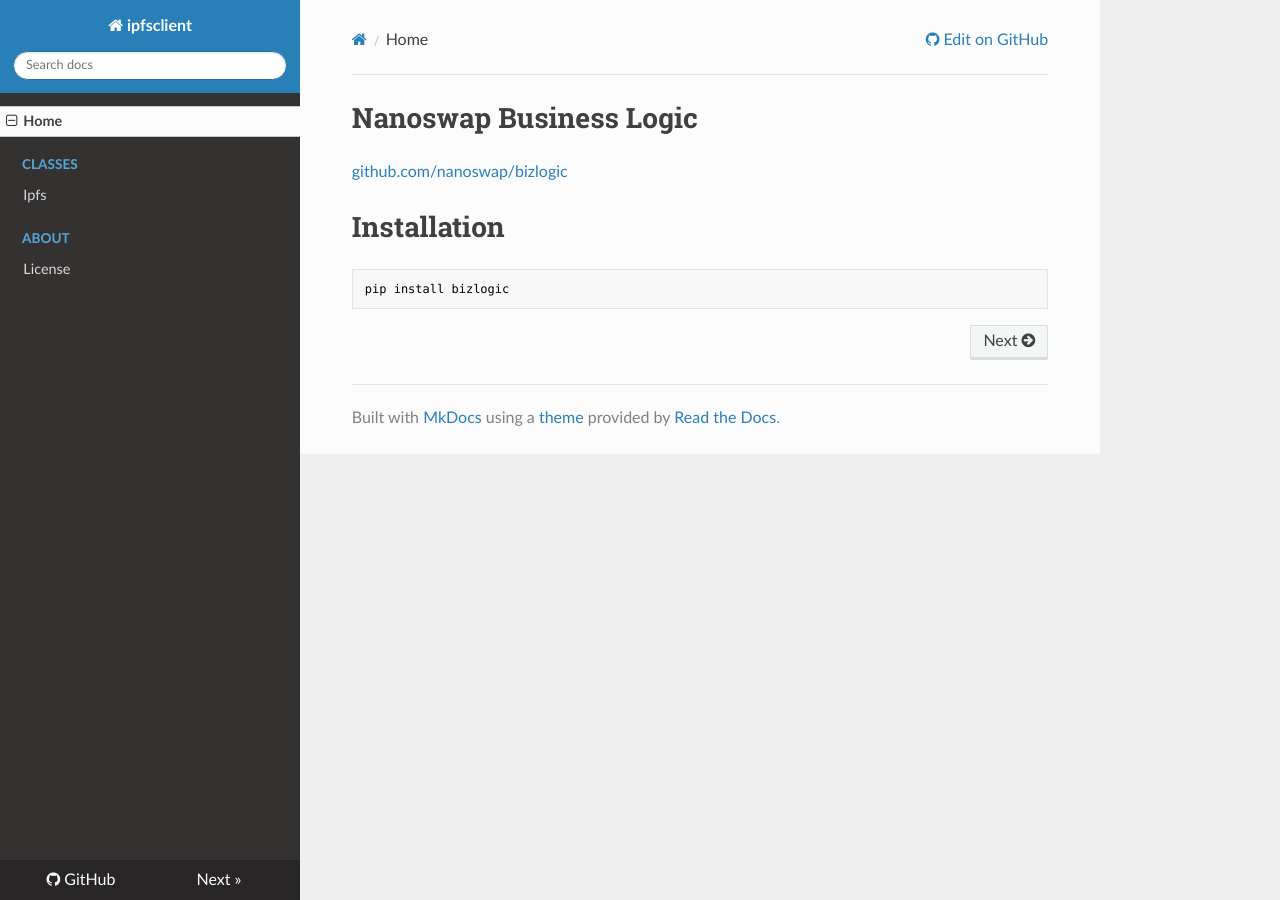
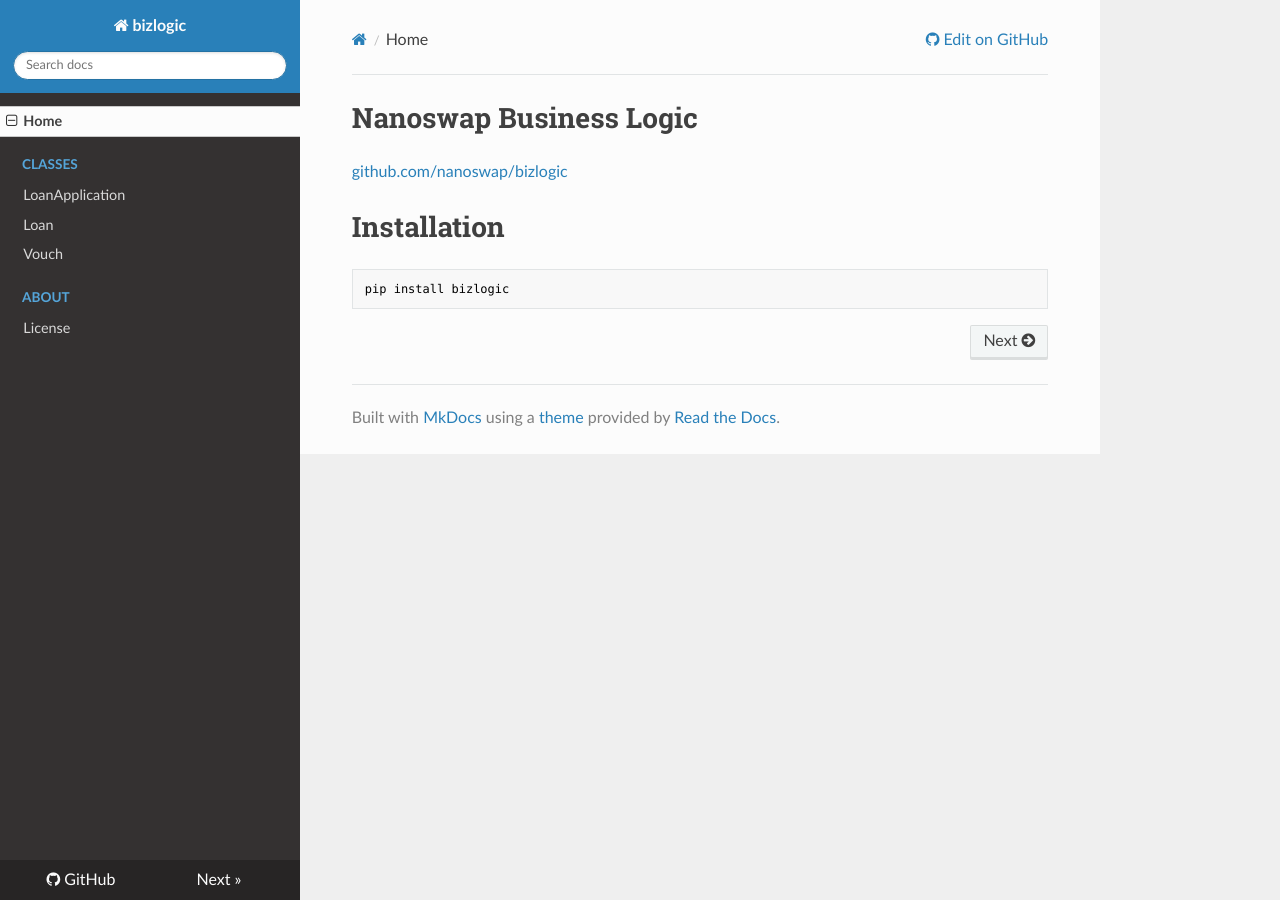
Before and after one commit to nanoswap/bizlogic, an MkDocs documentation site: the page built from docs/index.md, in a window 1280 px wide. Built offline with MkDocs 1.6.1, drawn with Linux system fonts in a browser that asks for light colours; nearby versions of some CDN libraries.

Commit message:
fixed mkdocs index

```diff
--- a/mkdocs.yml
+++ b/mkdocs.yml
@@ -1,11 +1,13 @@
-site_name: "ipfsclient"
-repo_url: https://github.com/nanoswap/ipfsclient
+site_name: "bizlogic"
+repo_url: https://github.com/nanoswap/bizlogic
 edit_uri: blob/main/docs/
 
 nav:
   - Home: 'index.md'
   - Classes:
-      - 'Ipfs': 'classes_ipfs.md'
+      - 'LoanApplication': 'classes_loan_application.md'
+      - 'Loan': 'classes_loan.md'
+      - 'Vouch': 'classes_vouch.md'
   - About:
       - 'License': 'LICENSE.md'
 
--- a/pyproject.toml
+++ b/pyproject.toml
@@ -9,7 +9,7 @@ packages = [{include = "bizlogic"}]
 [tool.poetry.dependencies]
 python = "^3.11"
 protobuf = "^4.22.3"
-ipfsclient = "^0.0.7"
+ipfsclient = "0.0.7"
 pandas = "^2.0.0"
 py-multicodec = "^0.2.1"
 requests = "^2.28.2"
```
